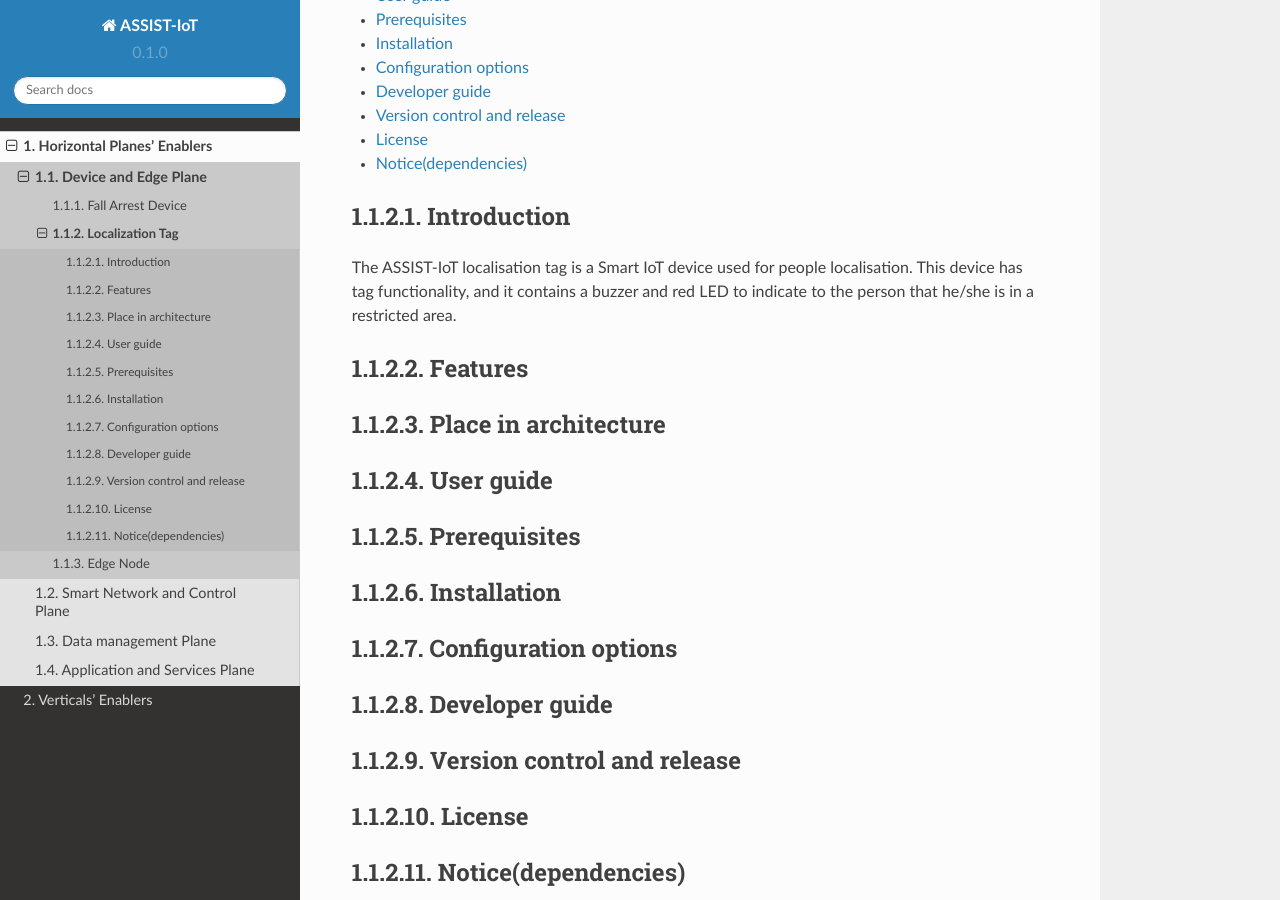
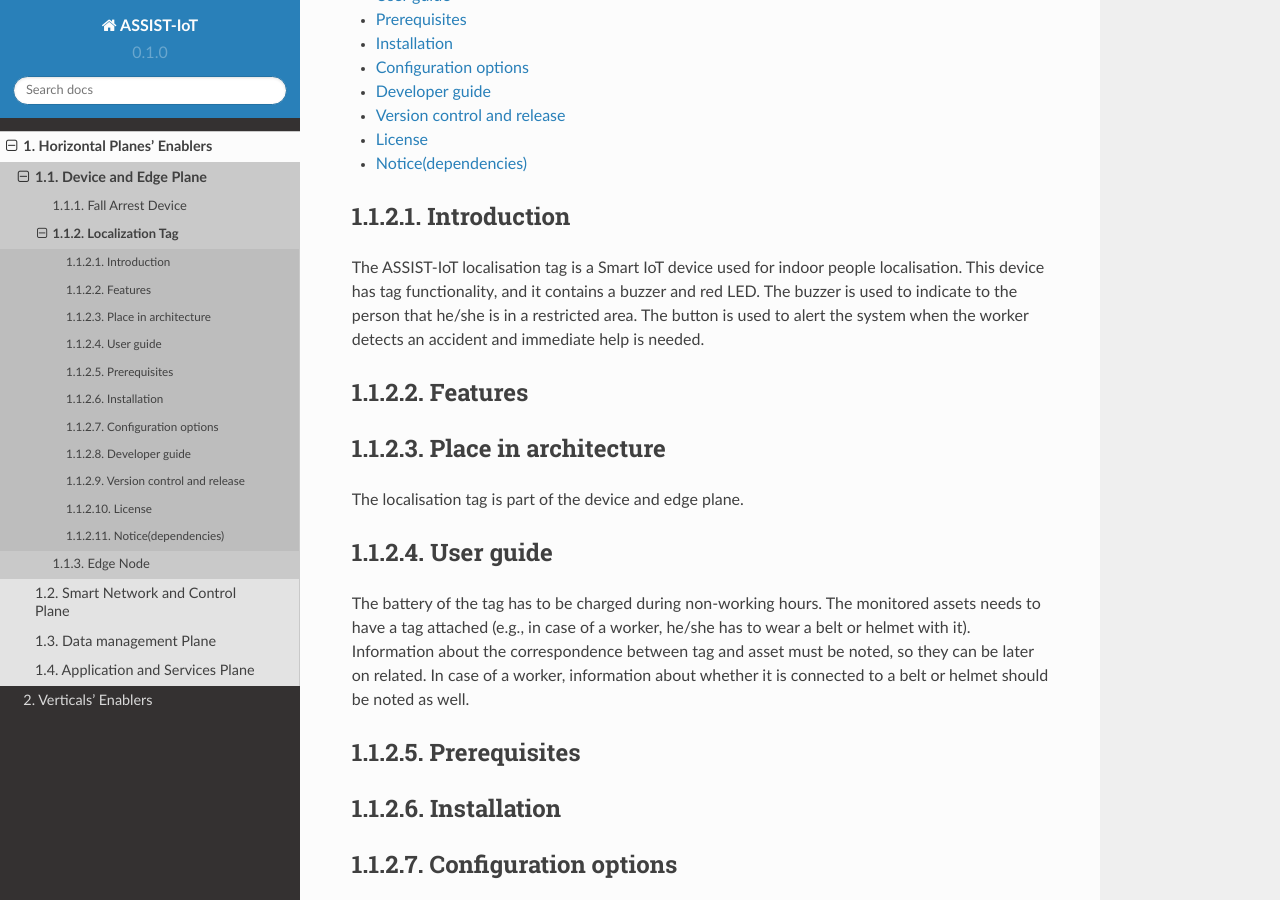
Before and after one commit to assist-iot/assist-iot-documentation, a Sphinx documentation site: the page built from docs/source/horizontal_planes/device/localization_tag.rst, in a window 1280 px wide and 900 px high, scrolled down 272 px. Built offline with Sphinx 7.4.7 and the Read the Docs theme 2.0.0, drawn with Linux system fonts in a browser that asks for light colours.

Commit message:
Update localization_tag.rst

```diff
--- a/docs/source/horizontal_planes/device/localization_tag.rst
+++ b/docs/source/horizontal_planes/device/localization_tag.rst
@@ -11,7 +11,7 @@
 ************
 Introduction
 ************
-The ASSIST-IoT localisation tag is a Smart IoT device used for people localisation. This device has tag functionality, and it contains a buzzer and red LED to indicate to the person that he/she is in a restricted area.
+The ASSIST-IoT localisation tag is a Smart IoT device used for indoor people localisation. This device has tag functionality, and it contains a buzzer and red LED. The buzzer is used to indicate to the person that he/she is in a restricted area. The button is used to alert the system when the worker detects an accident and immediate help is needed.
 
 ********
 Features
@@ -20,10 +20,14 @@
 *********************
 Place in architecture
 *********************
+The localisation tag is part of the device and edge plane.
 
 **********
 User guide
 **********
+The battery of the tag has to be charged during non-working hours.
+The monitored assets needs to have a tag attached (e.g., in case of a worker, he/she has to wear a belt or helmet with it).
+Information about the correspondence between tag and asset must be noted, so they can be later on related. In case of a worker, information about whether it is connected to a belt or helmet should be noted as well.
 
 *************
 Prerequisites
```
